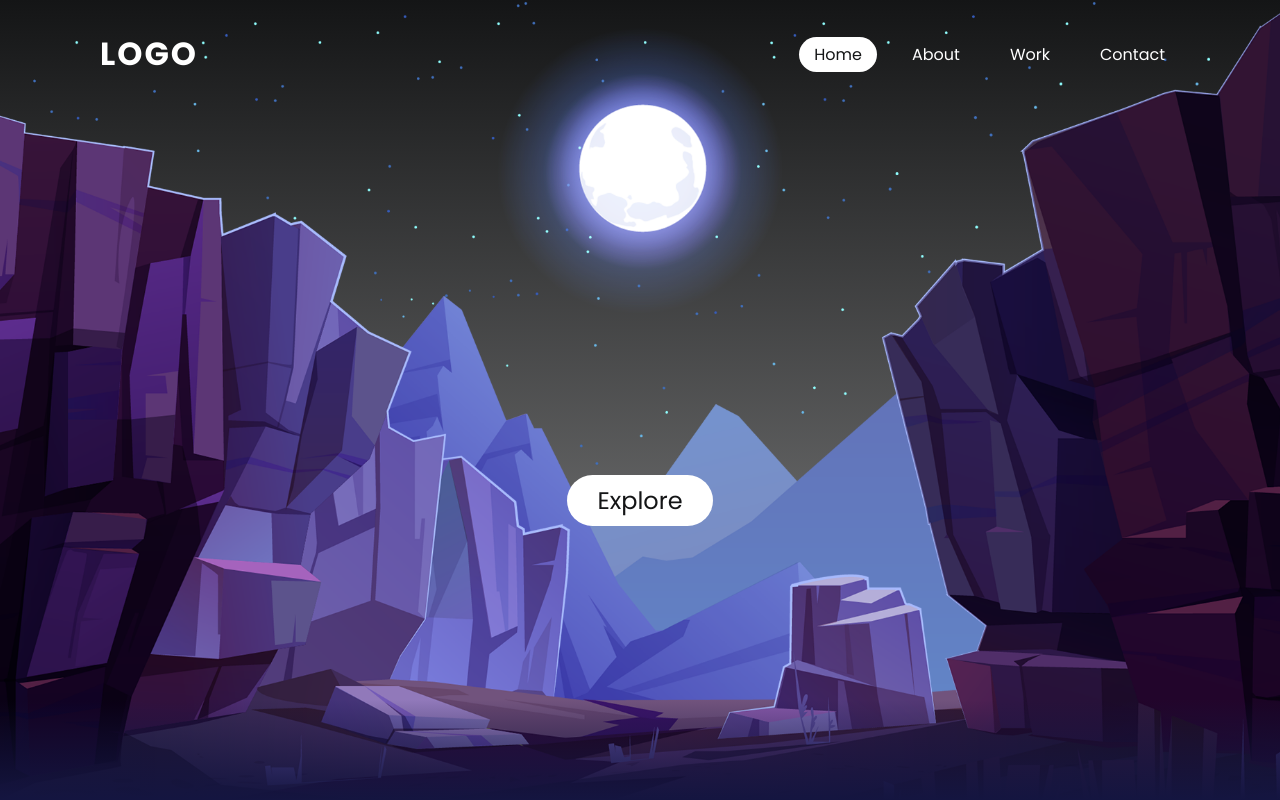
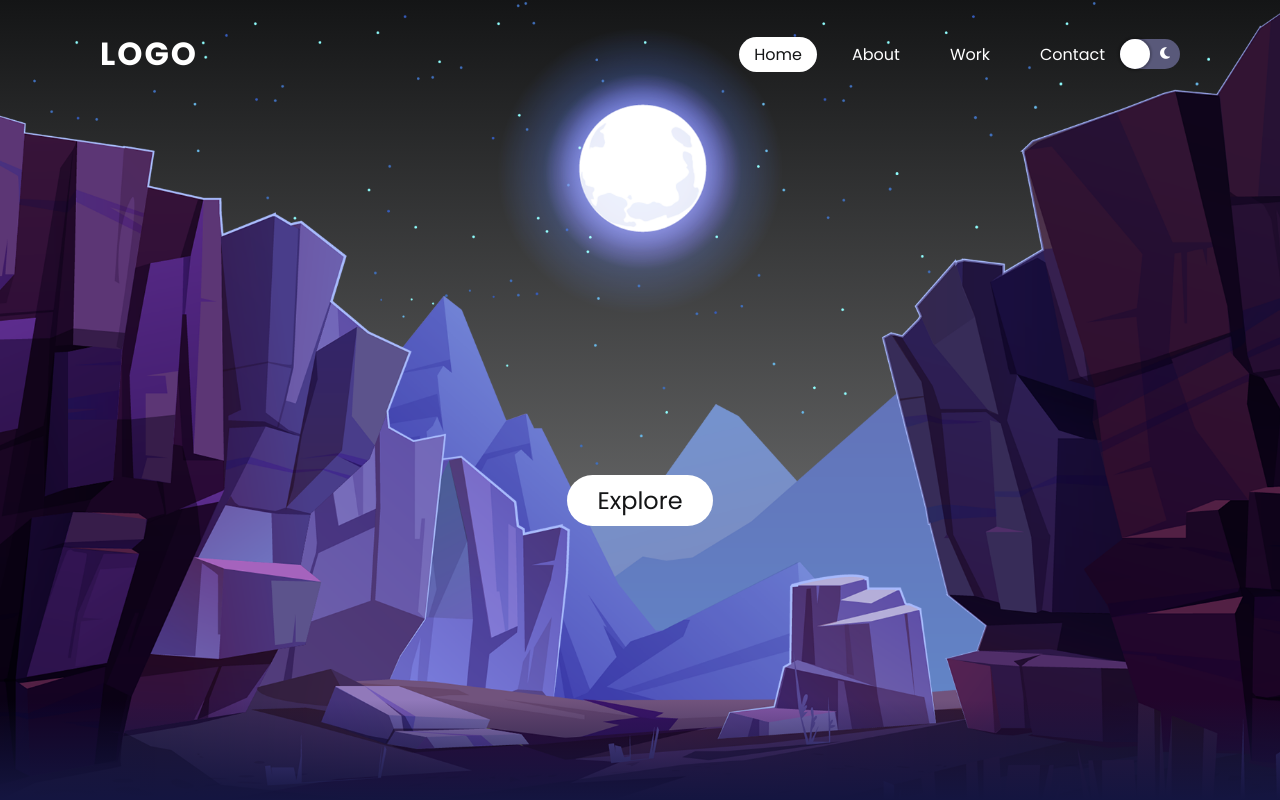
Before and after one commit to Tobiiduarte12/landing-moon, a plain HTML site: page index.html in a window 1280 px wide. Shown: the top 800 px of the page. Drawn offline with Linux system fonts and the light colour scheme.

Commit message:
dark mode

```diff
--- a/assets/style.css
+++ b/assets/style.css
@@ -10,6 +10,10 @@ body {
     min-height: 100vh;
     overflow-x: hidden;
     background: linear-gradient(#141516, #ffff);
+}
+body.dark {
+    background: #5f4403;
+
 }
 header {
     position: absolute;
@@ -49,6 +53,48 @@ header ul li a:hover,
 header ul li a.active {
     background: #fff;
     color: #141516;
+}
+header .switch {
+    /* width: 60px;
+    height: 20px; */
+    border-radius: 15px;
+    display: flex;
+    justify-content: space-between;
+    align-items: center;
+    position: relative;
+    background: #59597a;
+    cursor: pointer;
+    border: none;
+}
+header .switch::after {
+    content: '';
+    display: block;
+    width: 30px;
+    height: 30px;
+    position: absolute;
+    background: #ffff;
+    top: 0;
+    left: 0;
+    right: unset;
+    border-radius: 100px;
+    transition: .3s ease all;
+    box-shadow: 0px 0px 2px 2px rgba(0, 0, 0, .2);
+}
+header .switch.active {
+    background: yellowgreen;
+    color: #141516;
+}
+header .switch.active::after {
+    right: 0;
+    left: unset;
+}
+header .switch span {
+    width: 30px;
+    height: 30px;
+    line-height: 30px;
+    display: block;
+    background: none;
+    color: #ffff;
 }
 #hero {
     position: relative;
--- a/index.html
+++ b/index.html
@@ -6,6 +6,8 @@
     <meta name="viewport" content="width=device-width, initial-scale=1.0">
     <title>landing-moon</title>
     <link rel="stylesheet" href="./assets/style.css">
+    <link rel="stylesheet" href="https://cdnjs.cloudflare.com/ajax/libs/font-awesome/6.3.0/css/all.min.css" integrity="sha512-SzlrxWUlpfuzQ+pcUCosxcglQRNAq/DZjVsC0lE40xsADsfeQoEypE+enwcOiGjk/bSuGGKHEyjSoQ1zVisanQ==" crossorigin="anonymous" referrerpolicy="no-referrer" />
+
 </head>
 <body>
     <header>
@@ -15,7 +17,12 @@
             <li><a href="#">About</a></li>
             <li><a href="#">Work</a></li>
             <li><a href="#">Contact</a></li>
+            <button class="switch" id="switch">
+            <span><i class="fa-solid fa-sun"></i></i></span>
+            <span><i class="fa-sharp fa-solid fa-moon"></i></span>
+        </button>
         </ul>
+
     </header>
     <section id="hero">
         <img src="./assets/img/images/stars.png" alt="" id="stars">
@@ -49,6 +56,12 @@
             btn.style.marginTop = value * 3 + 'px';
             header.style.top = value * 0.5 + 'px';
 })
+ const btnSwitch = document.getElementById ('switch');
+
+ btnSwitch.addEventListener('click', () => {
+    document.body.classList.toggle ('dark');
+    btnSwitch.classList.toggle('active')
+ })
 </script>
 </body>
 </html>
```
